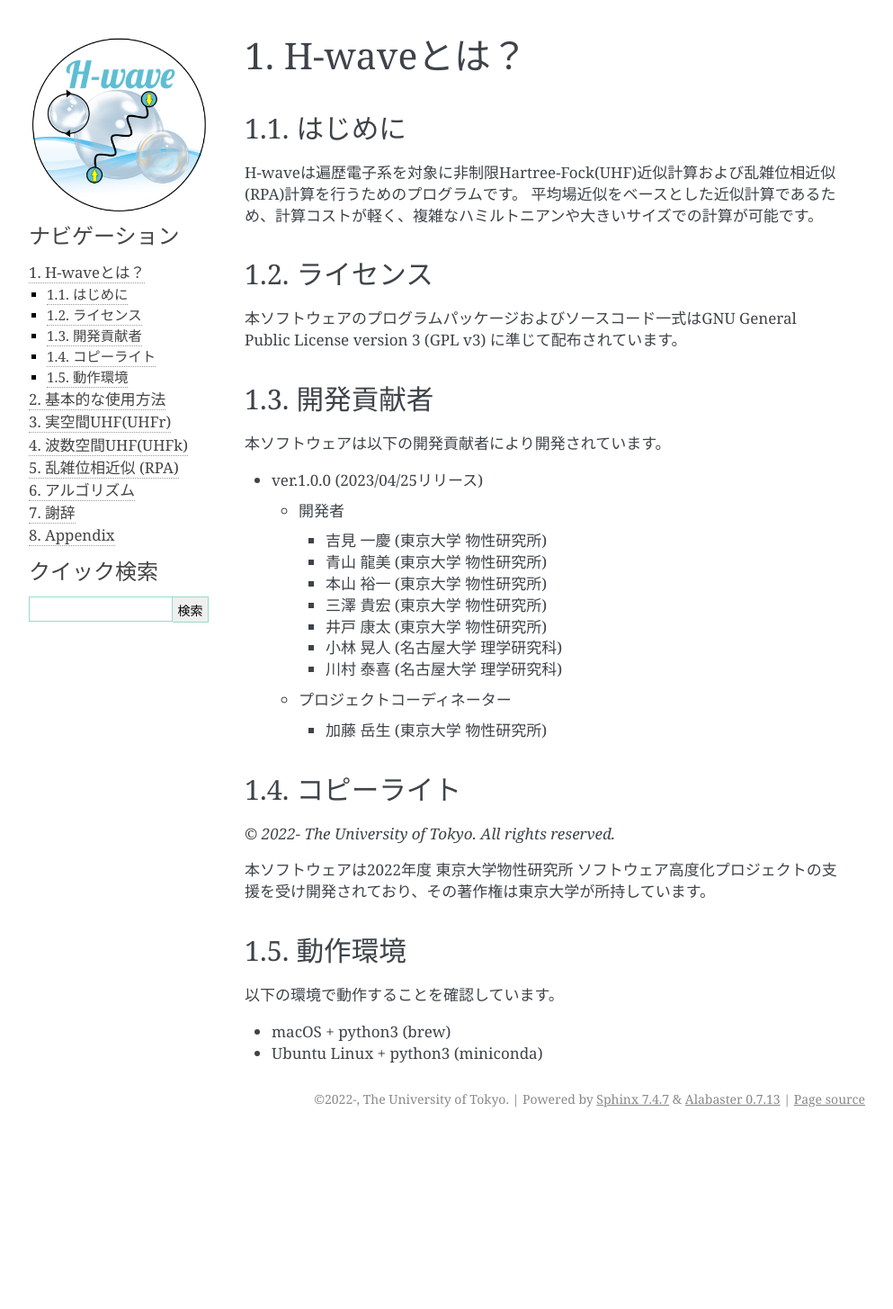
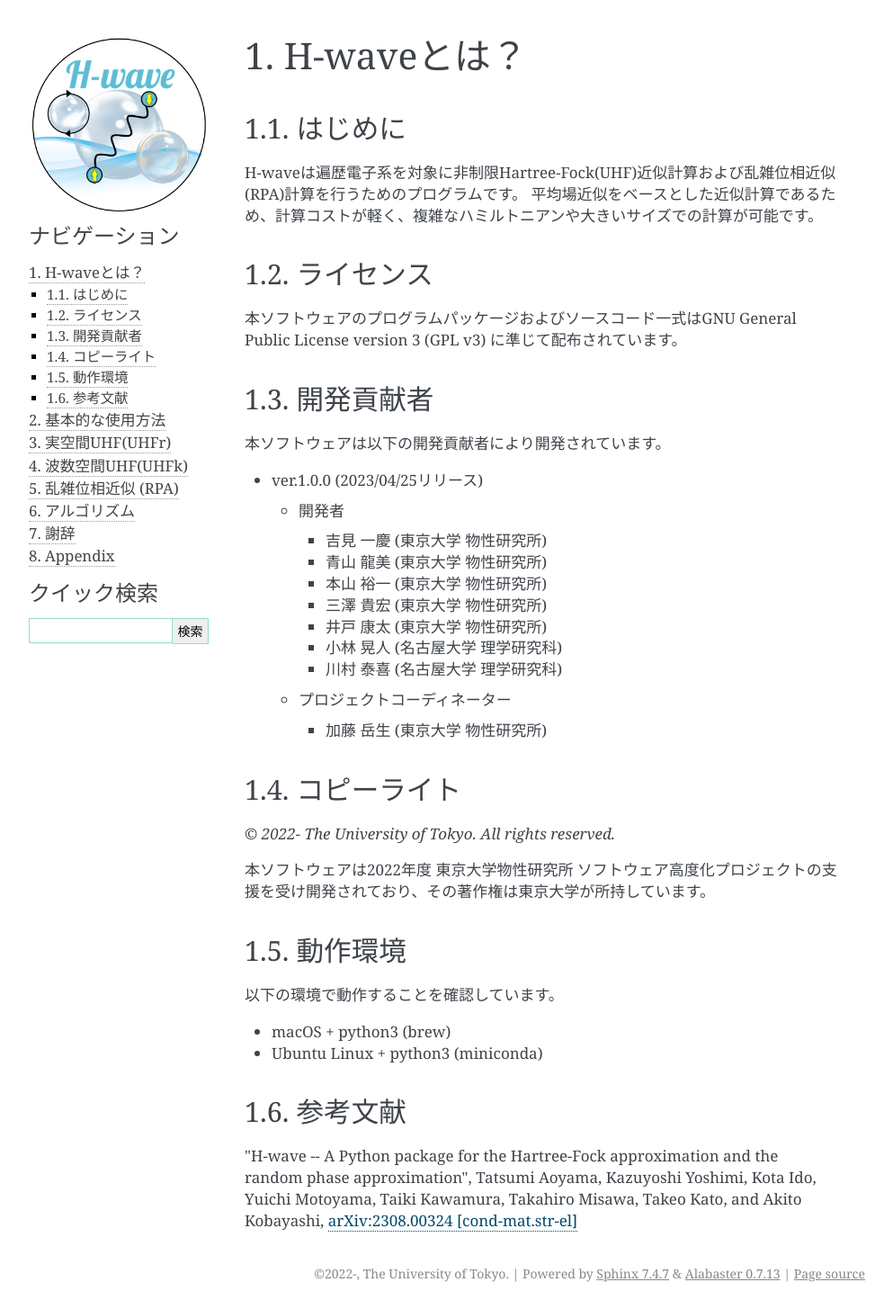
Before and after one commit to issp-center-dev/H-wave, a Sphinx documentation site: the page built from docs/ja/source/about/index.rst, in a window 1280 px wide. Shown: the whole page at 90% size, without its empty margins (148-1141 px from the left). Built offline with Sphinx 7.4.7, drawn with Linux system fonts in a browser that asks for light colours; before the commit the page ends 1261 px from its top, so only the background shows below that.

Commit message:
docs: reference added.

```diff
--- a/docs/en/source/about/index.rst
+++ b/docs/en/source/about/index.rst
@@ -65,3 +65,8 @@
 - macOS + python3 (brew)
 
 - Ubuntu Linux + python3 (miniconda)
+
+Reference
+----------------------------------------------------------------
+
+"H-wave -- A Python package for the Hartree-Fock approximation and the random phase approximation", Tatsumi Aoyama, Kazuyoshi Yoshimi, Kota Ido, Yuichi Motoyama, Taiki Kawamura, Takahiro Misawa, Takeo Kato, and Akito Kobayashi, `arXiv:2308.00324 [cond-mat.str-el] <https://arxiv.org/abs/2308.00324>`_.
--- a/docs/ja/source/about/index.rst
+++ b/docs/ja/source/about/index.rst
@@ -55,3 +55,8 @@
 - macOS + python3 (brew)
 
 - Ubuntu Linux + python3 (miniconda)
+
+参考文献
+----------------------------------------------------------------
+"H-wave -- A Python package for the Hartree-Fock approximation and the random phase approximation",
+Tatsumi Aoyama, Kazuyoshi Yoshimi, Kota Ido, Yuichi Motoyama, Taiki Kawamura, Takahiro Misawa, Takeo Kato, and Akito Kobayashi, `arXiv:2308.00324 [cond-mat.str-el] <https://arxiv.org/abs/2308.00324>`_
```
